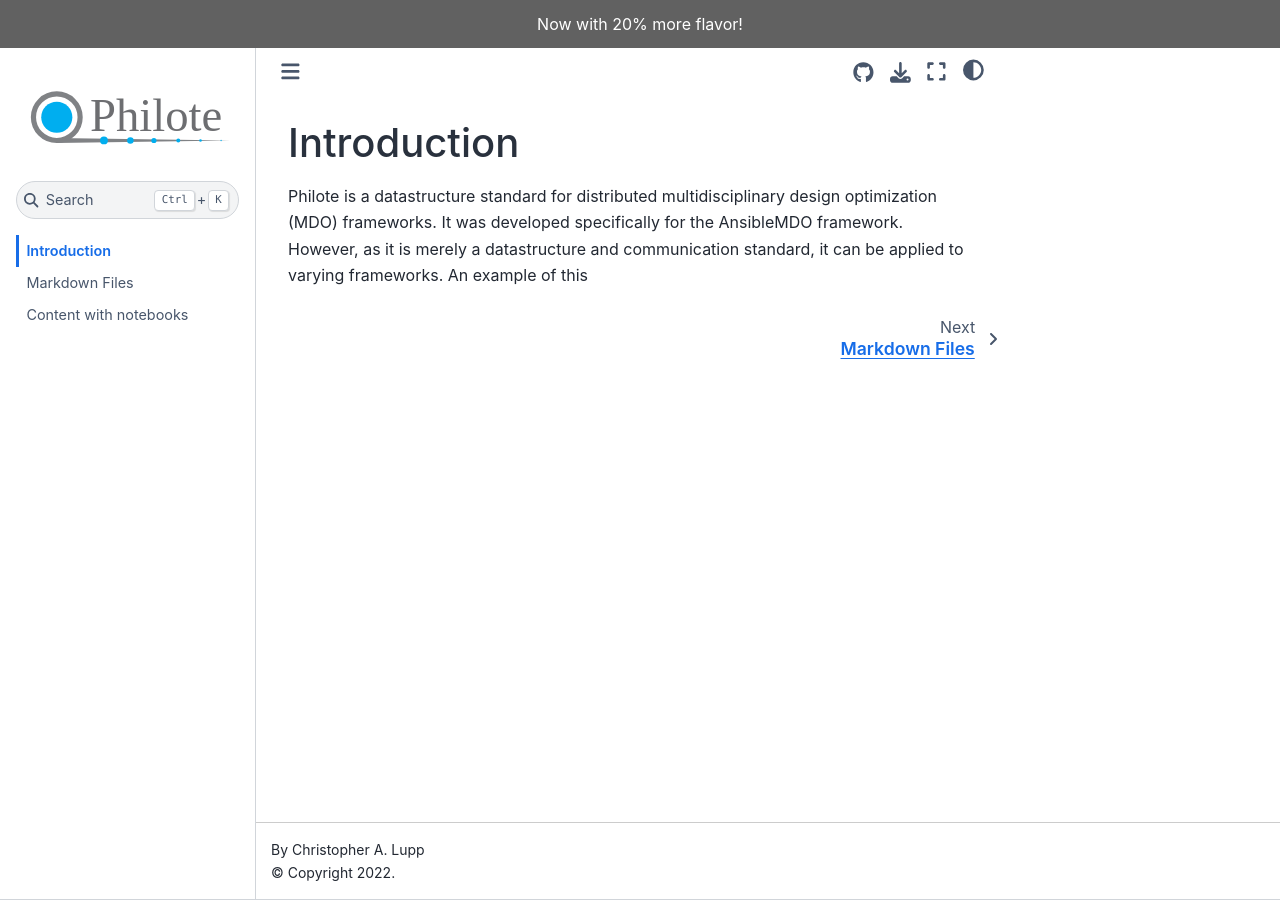
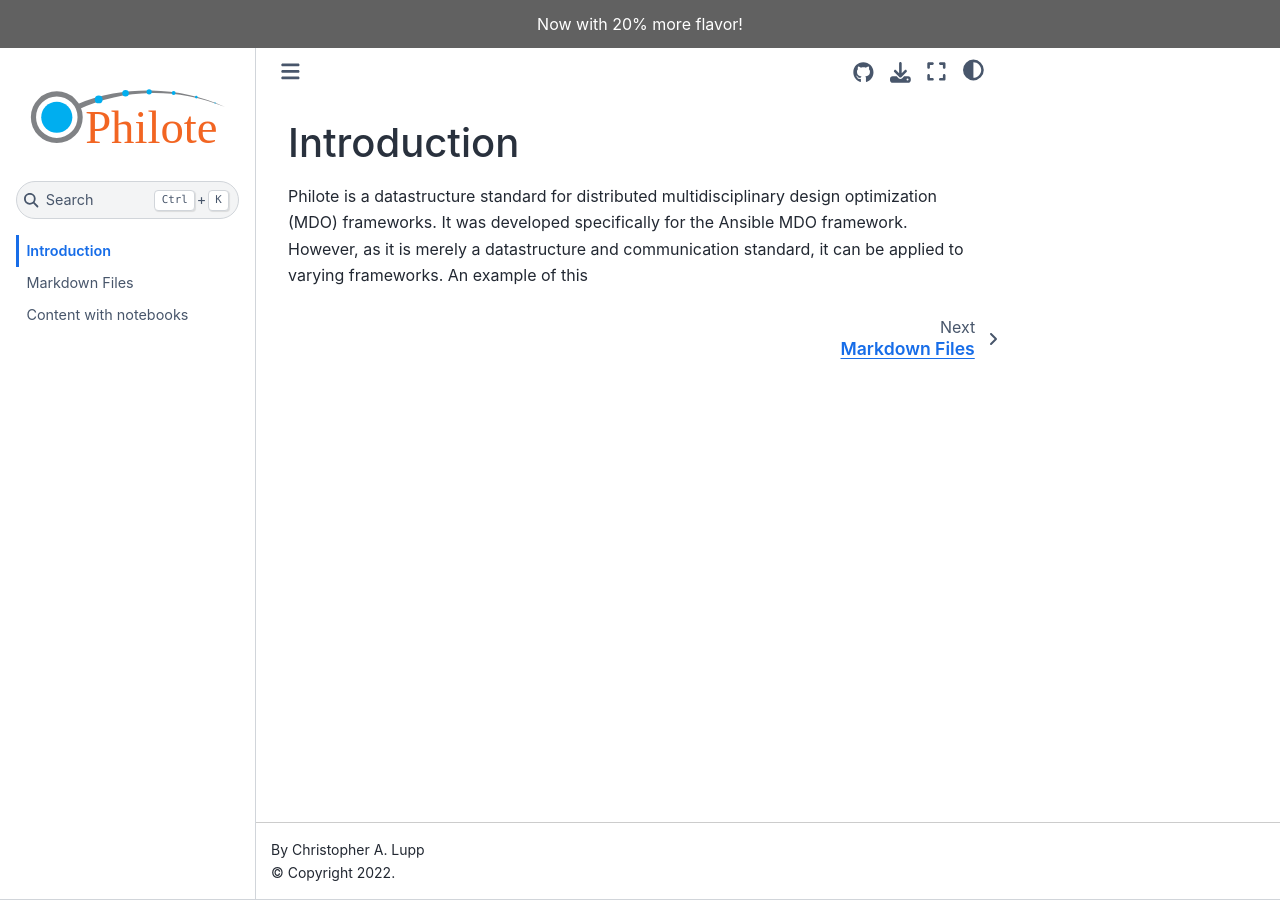
Before and after one commit to Philote-MDO/Philote-MDO, a Jupyter Book: the page built from doc/intro.md, in a window 1280 px wide. Built offline with Jupyter Book 1.0.4 settings and Sphinx 7.4.7 and the Sphinx Book theme 1.1.4, drawn with Linux system fonts in a browser that asks for light colours.

Commit message:
updated logo

```diff
--- a/doc/intro.md
+++ b/doc/intro.md
@@ -1,6 +1,6 @@
 # Introduction
 
 Philote is a datastructure standard for distributed multidisciplinary design
-optimization (MDO) frameworks. It was developed specifically for the AnsibleMDO
+optimization (MDO) frameworks. It was developed specifically for the Ansible MDO
 framework. However, as it is merely a datastructure and communication standard,
 it can be applied to varying frameworks. An example of this
```
Also changed, not shown: doc/graphics/logos/philote.svg.
